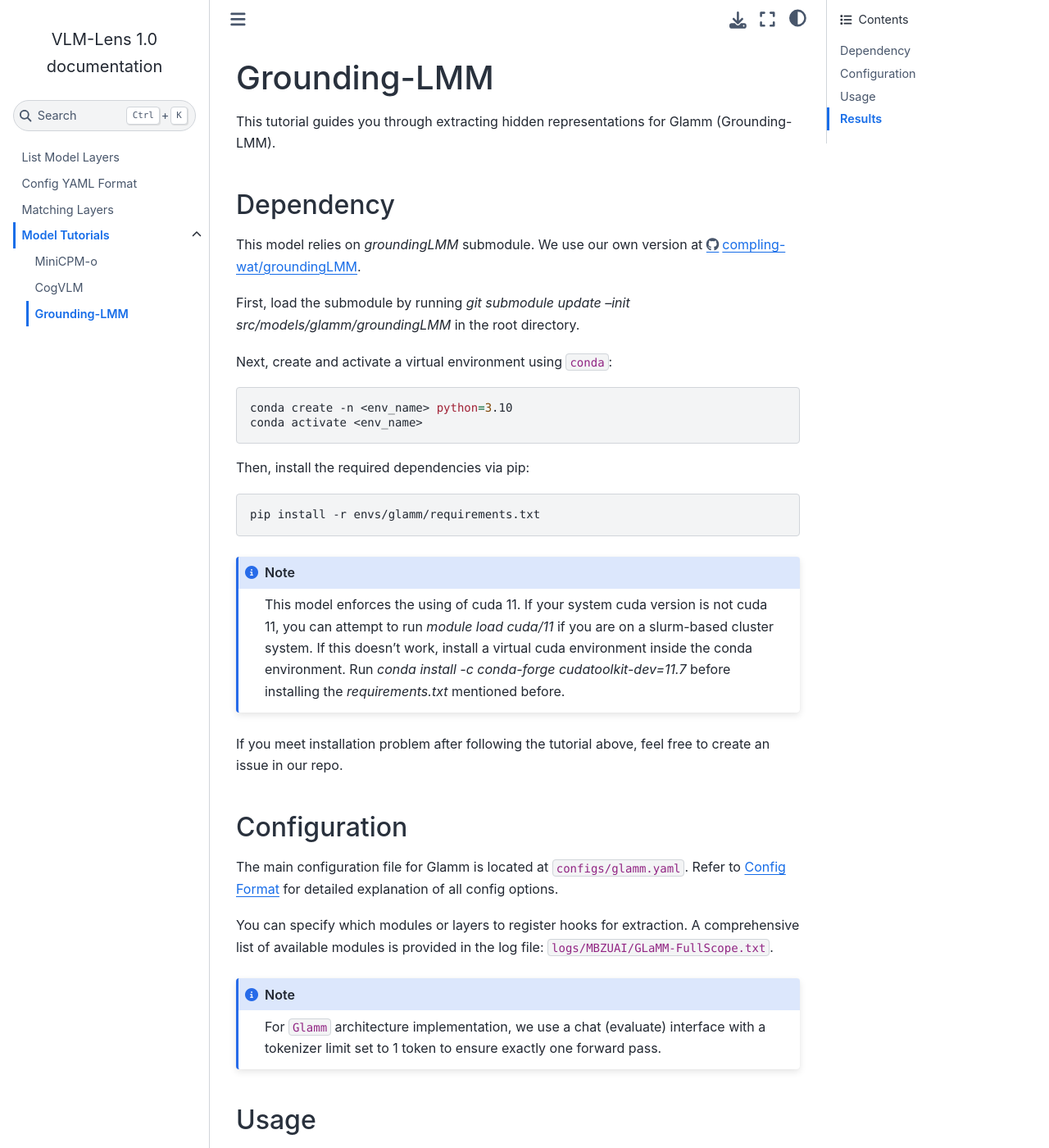
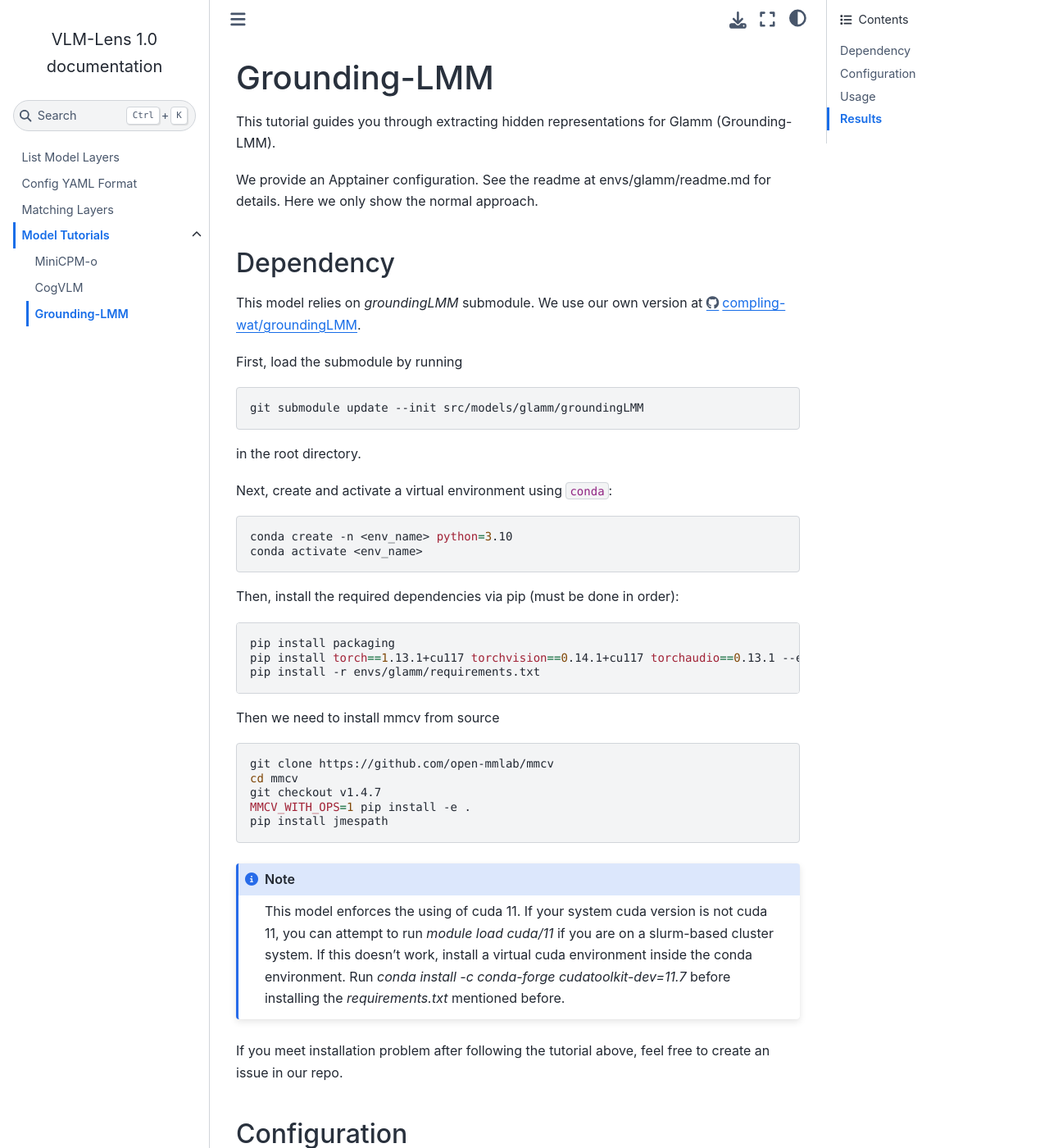
Before and after one commit to compling-wat/vlm-lens, a Sphinx documentation site: the page built from docs/tutorials/grounding-lmm.rst, in a window 1280 px wide and 1400 px high. Shown: the whole window at 82% size. Built offline with Sphinx 7.4.7 and the Sphinx Book theme 1.1.4, drawn with Linux system fonts in a browser that asks for light colours.

Commit message:
update docs

```diff
--- a/docs/tutorials/grounding-lmm.rst
+++ b/docs/tutorials/grounding-lmm.rst
@@ -4,12 +4,20 @@
 
 This tutorial guides you through extracting hidden representations for Glamm (Grounding-LMM).
 
+We provide an Apptainer configuration. See the readme at envs/glamm/readme.md for details. Here we only show the normal approach.
+
 
 Dependency
 -------------------------------
 This model relies on `groundingLMM` submodule. We use our own version at https://github.com/compling-wat/groundingLMM.
 
-First, load the submodule by running `git submodule update --init src/models/glamm/groundingLMM` in the root directory.
+First, load the submodule by running
+
+.. code-block:: bash
+
+   git submodule update --init src/models/glamm/groundingLMM
+
+in the root directory.
 
 Next, create and activate a virtual environment using ``conda``:
 
@@ -18,11 +26,23 @@
    conda create -n <env_name> python=3.10
    conda activate <env_name>
 
-Then, install the required dependencies via pip:
+Then, install the required dependencies via pip (must be done in order):
 
 .. code-block:: bash
 
+   pip install packaging
+   pip install torch==1.13.1+cu117 torchvision==0.14.1+cu117 torchaudio==0.13.1 --extra-index-url https://download.pytorch.org/whl/cu117
    pip install -r envs/glamm/requirements.txt
+
+Then we need to install mmcv from source
+
+.. code-block:: bash
+
+   git clone https://github.com/open-mmlab/mmcv
+   cd mmcv
+   git checkout v1.4.7
+   MMCV_WITH_OPS=1 pip install -e .
+   pip install jmespath
 
 .. Note::
 
```
